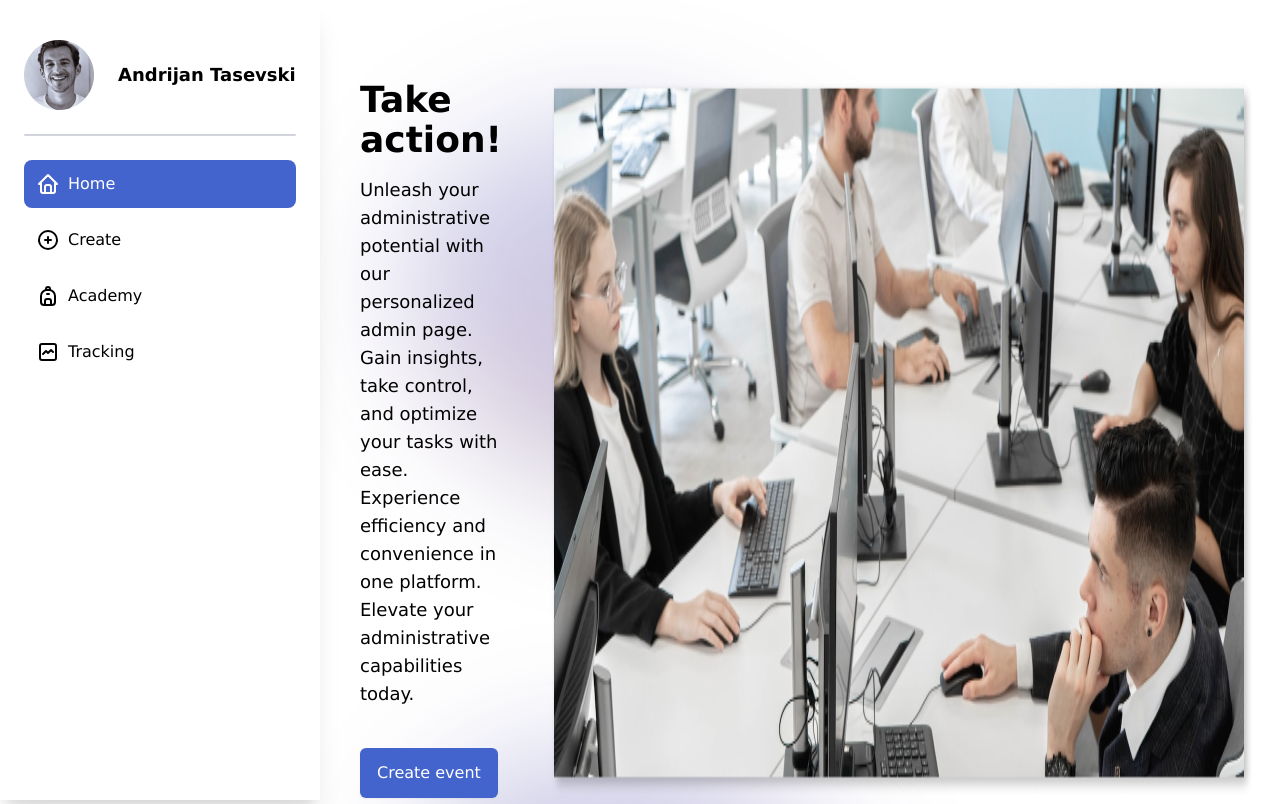
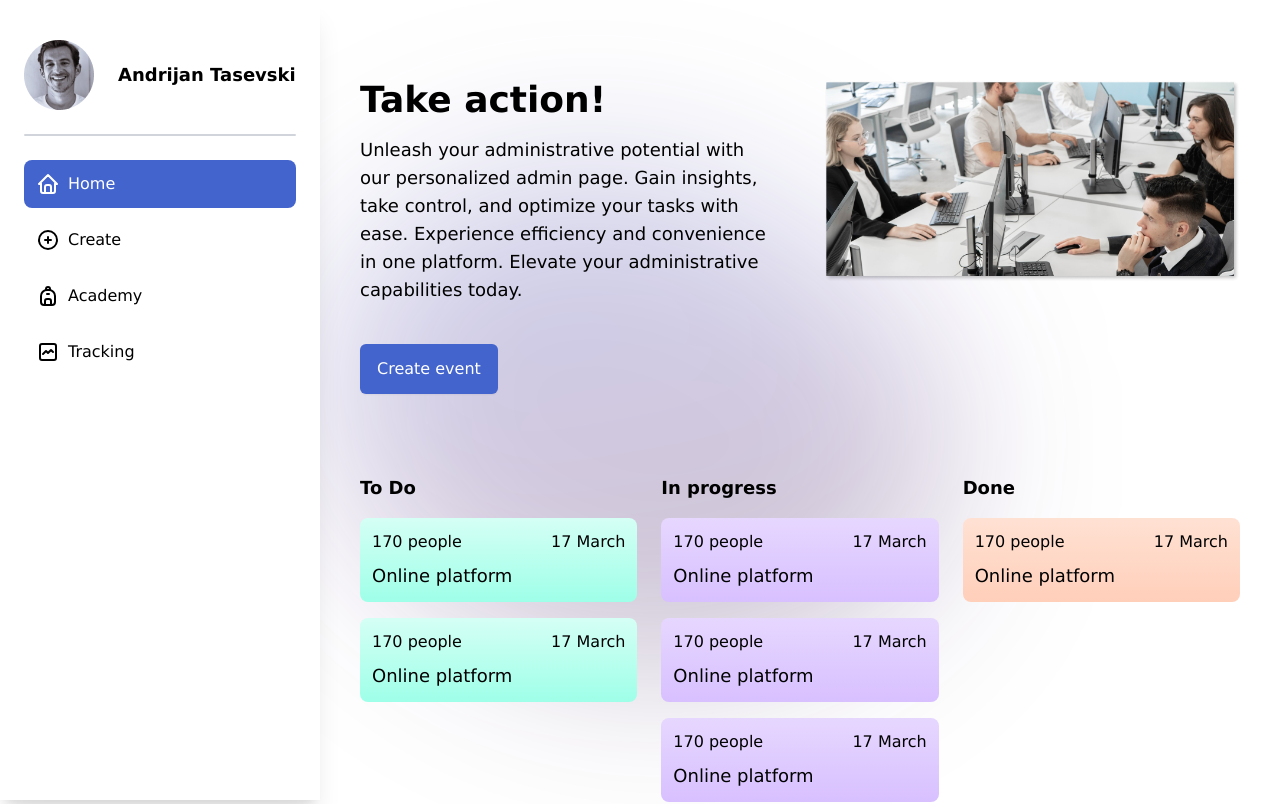
Before and after one commit to andrijantasevski/hackathons-platform, a Next.js app: page /dashboard in a window 1280 px wide. Shown: the top 804 px of the page. Built offline with nearby package versions, Linux system fonts and the light colour scheme; sample sign-in values are in the browser's storage.

Commit message:
fix: dashboard image size

```diff
--- a/src/pages/dashboard/index.tsx
+++ b/src/pages/dashboard/index.tsx
@@ -43,7 +43,7 @@ const Dashboard: NextPageWithLayout = () => {
 
       <div className="mx-auto flex w-11/12 flex-col gap-10 py-10 lg:gap-20 lg:pt-20">
         <div className="flex flex-col-reverse gap-12 lg:flex-row">
-          <div className="flex flex-col gap-10">
+          <div className="flex flex-col gap-10 lg:w-6/12">
             <div className="flex flex-col gap-4">
               <p className="text-4xl font-bold">Take action!</p>
               <p className="text-lg leading-7">
@@ -61,6 +61,7 @@ const Dashboard: NextPageWithLayout = () => {
             </div>
           </div>
 
+          <div className="lg:w-6/12">
             <Image
               priority
               src="/images/dashboard-welcome-image.png"
@@ -69,6 +70,7 @@ const Dashboard: NextPageWithLayout = () => {
               alt="People working behind their computers at a hackathon."
               className="w-full rounded-lg"
             />
+          </div>
         </div>
 
         <div className="grid grid-cols-1 gap-6 lg:grid-cols-3">
```
Lines whose indentation alone changed are shown as unchanged.
